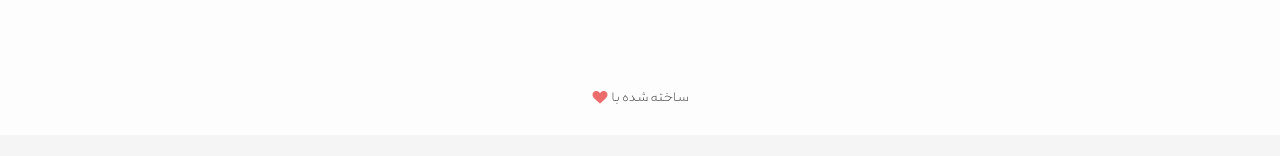
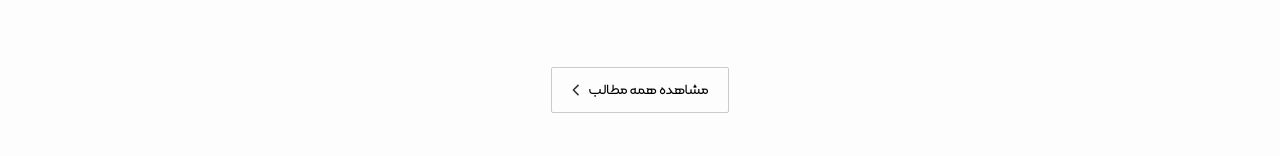
Before and after one commit to ehsanmoodi/sade-zibast, a Next.js app: page / in a window 1280 px wide. Shown: the part 548-704 px from the top of the page. Built offline with nearby package versions, Linux system fonts and the light colour scheme.

Commit message:
Add ButtonLink component

```diff
--- /dev/null
+++ b/components/ButtonLink/index.tsx
@@ -0,0 +1,20 @@
+import Link from "next/link";
+import { LeftArrow } from "../../icons";
+import type { ButtonLinkProps } from "./types";
+
+const ButtonLink: React.FC<ButtonLinkProps> = ({
+  text,
+  href,
+  mode = "primary",
+}) => {
+  return (
+    <Link href={href}>
+      <a className={`button-link button-link--${mode}`}>
+        {text}
+        <LeftArrow className="button-link__icon" />
+      </a>
+    </Link>
+  );
+};
+
+export default ButtonLink;
--- /dev/null
+++ b/components/ButtonLink/types.d.ts
@@ -0,0 +1,5 @@
+export interface ButtonLinkProps {
+  text: string;
+  href: string;
+  mode?: string;
+}
--- a/components/IndexArticles/index.tsx
+++ b/components/IndexArticles/index.tsx
@@ -1,5 +1,6 @@
 import ArticleCard from "../ArticleCard";
 import { ArticleCardProps } from "../ArticleCard/types";
+import ButtonLink from "../ButtonLink";
 import IndexSection from "../IndexSection";
 
 const articles: ArticleCardProps[] = [
@@ -45,6 +46,9 @@ const IndexArticles = () => {
           />
         ))}
       </div>
+      <div className="index-articles__action">
+        <ButtonLink text="مشاهده همه مطالب" href="/blog" mode="light" />
+      </div>
     </IndexSection>
   );
 };
--- a/components/index.ts
+++ b/components/index.ts
@@ -1,4 +1,5 @@
 export { default as Button } from "./Button";
+export { default as ButtonLink } from "./ButtonLink";
 
 export { default as MainHeader } from "./MainHeader";
 export { default as MainFooter } from "./MainFooter";
--- a/icons/index.ts
+++ b/icons/index.ts
@@ -2,5 +2,6 @@ import Logo from "./logo.svg";
 import LogoLinear from "./logo-linear.svg";
 import AccountCircle from "./account_circle.svg";
 import Heart from "./heart.svg";
+import LeftArrow from "./left-arrow.svg";
 
-export { Logo, LogoLinear, AccountCircle, Heart };
+export { Logo, LogoLinear, AccountCircle, Heart, LeftArrow };
--- /dev/null
+++ b/styles/components/_button_link.scss
@@ -0,0 +1,39 @@
+.button-link {
+  @apply flex items-center gap-2;
+  @apply font-bold text-lg leading-5;
+  @apply rounded-sm;
+  @apply px-5 py-3;
+
+  $parent: &;
+
+  &--primary {
+    @apply bg-sea-green;
+    @apply text-white;
+  }
+
+  &--light {
+    @apply text-opacity-80;
+    @apply border border-black border-opacity-20;
+
+    #{$parent} {
+      &__icon {
+        path {
+          @apply fill-black;
+          @apply opacity-80;
+        }
+      }
+    }
+  }
+
+  &__icon {
+  }
+
+  &:hover {
+    #{$parent} {
+      &__icon {
+        @apply animate-bounce-horizontal;
+        // @apply lef
+      }
+    }
+  }
+}
--- a/styles/index.scss
+++ b/styles/index.scss
@@ -8,6 +8,7 @@
 
 // components
 // @import "./components/button.scss";
+@import "./components/button_link";
 @import "./components/article_card";
 
 // layout
--- a/styles/layout/_index_articles.scss
+++ b/styles/layout/_index_articles.scss
@@ -1,4 +1,8 @@
 .index-articles {
   @apply flex flex-col gap-y-8;
   @apply lg:flex-row lg:justify-center lg:gap-x-16;
+
+  &__action {
+    @apply self-center;
+  }
 }
--- a/tailwind.config.js
+++ b/tailwind.config.js
@@ -10,6 +10,21 @@ module.exports = {
         "sea-green": "#369863",
         "wild-sand": "#F5F5F5",
       },
+      keyframes: {
+        "bounce-horizontal": {
+          "0%, 100%": {
+            transform: "translateX(-25%)",
+            "animation-timing-function": "cubic-bezier(0.8,0,1,1)",
+          },
+          "50%": {
+            transform: "none",
+            "animation-timing-function": "cubic-bezier(0,0,0.2,1)",
+          },
+        },
+      },
+      animation: {
+        "bounce-horizontal": "bounce-horizontal 1s infinite",
+      },
     },
     fontFamily: {
       kalameh: ["kalameh"],
```
Also changed, not shown: icons/left-arrow.svg (added).
